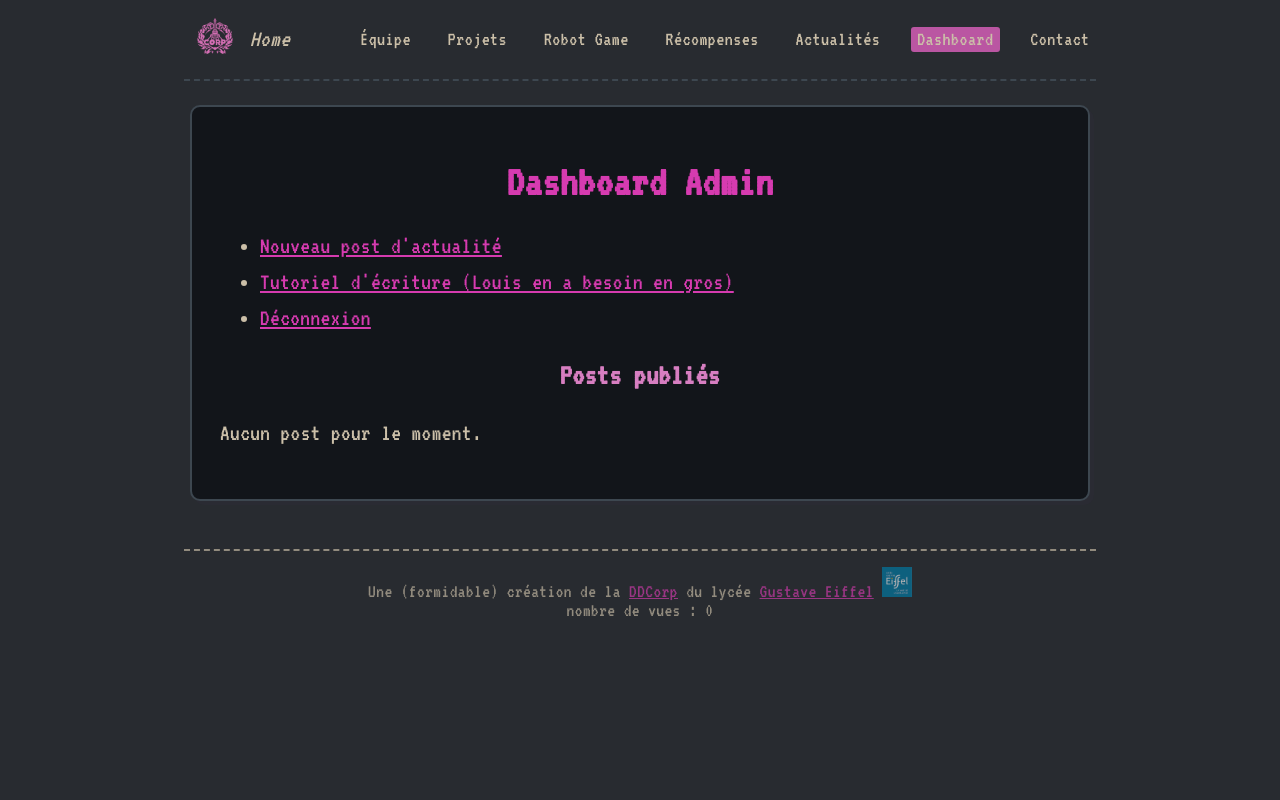
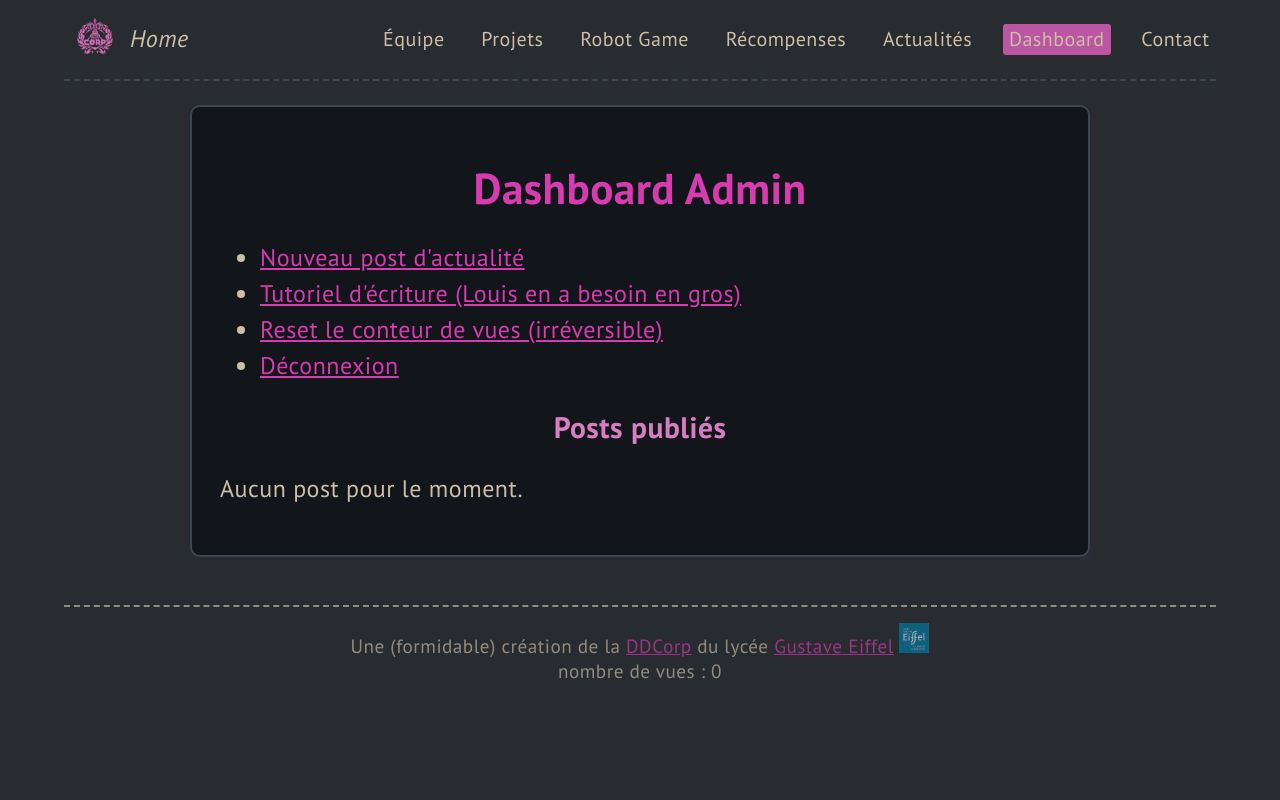
Before and after one commit to Espadia309/site-ddcorp, a Flask app: page /admin in a window 1280 px wide. Run offline with Flask 3, Linux system fonts and the light colour scheme; the visitor is signed in with stand-in values (Sample User, id 1); data that the repository does not hold is empty; some libraries are stand-ins or nearby versions.

Commit message:
added a reset views thing, changed the font, cleanup and added a button to /admin

```diff
--- a/main.py
+++ b/main.py
@@ -50,6 +50,13 @@ def get_views():
         return doc.to_dict().get("views", 0)
     return 0
 
+def reset_views():
+    ref = db.collection("site_stats").document("main")
+    ref.set(
+        {"views": 0},
+        merge=True
+    )
+
 #posts stuff (get_posts() returns a list and get_post(post_id) return a post by it's id)
 def get_posts(limit=None):
     query = db.collection("posts").order_by("created_at", direction=firestore.Query.DESCENDING)
@@ -57,7 +64,6 @@ def get_posts(limit=None):
         query = query.limit(limit)
     docs = query.stream()
     return [{"id": d.id, **d.to_dict()} for d in docs]
-
 
 def get_post(post_id):
     doc = db.collection("posts").document(post_id).get()
@@ -293,6 +299,12 @@ def delete_post(post_id):
         delete_images(post.get("images", []))
     return redirect(url_for("admin"))
 
+@app.route("/admin/reset_views", methods=["GET","POST"])
+@login_required
+def reset():
+    reset_views()
+    return redirect(url_for("admin"))
+
 @app.route("/admin/login", methods=["GET", "POST"])
 def login():
     password = None
--- a/static/css/base.css
+++ b/static/css/base.css
@@ -17,9 +17,9 @@
 }
 
 body {
-    font-family: "VT323", "Courier New", monospace;
+    font-family: "PT Sans", sans-serif;
     font-size: 1.5rem;
-    max-width: 960px;
+    max-width: 1200px;
     margin: 0 auto;
     padding: 0 1.5rem 2rem;
     color: var(--milk-panel);
--- a/templates/admin.html
+++ b/templates/admin.html
@@ -5,6 +5,7 @@
 <ul>
   <li><a href="{{ url_for('new_post') }}">Nouveau post d'actualité</a></li>
   <li><a href="{{ url_for('markdown') }}">Tutoriel d'écriture (Louis en a besoin en gros)</a></li>
+  <li><a href="{{ url_for('reset') }}">Reset le conteur de vues (irréversible)</a></li>
   <li><a href="{{ url_for('logout') }}">Déconnexion</a></li>
 </ul>
 
--- a/templates/home.html
+++ b/templates/home.html
@@ -7,6 +7,7 @@
     <li>Découvrez <a href="{{ url_for('equipe') }}">qui nous sommes</a></li>
     <li>Aprennez en plus sur nos <a href="{{ url_for('projet') }}">projets d'innovation</a></li>
     <li>Observez nos magnifiques perfommances en <a href="{{ url_for('robot') }}">robot game</a></li>
+    <li>Renseignez vous sur nos <a href="{{  url_for('actus') }}">actualitées</a></li>
     <li>Si vous avez des questions, une remarque ou que vous souhaitez nous soutenir : envoyez nous un <a href="{{ url_for('formulaire') }}">message</a> !</li>
 </ul>
 {% endblock %}
--- a/templates/sub_templates/footer.html
+++ b/templates/sub_templates/footer.html
@@ -1,7 +1,9 @@
 <footer>
     <div>
         Une (formidable) création de la <a href="https://www.instagram.com/dd_corp_lego_team/">DDCorp</a> du lycée <a href="https://lycee-gustave-eiffel.fr/">Gustave Eiffel</a>
-        <img src="{{ url_for('static', filename='images/Logo-Lycee-Gustave-Eiffel.jpg') }}" width="30" height="30" alt="Gustave Eiffel High School Logo" />
+    <a href="{{ url_for('admin') }}">
+          <img src="{{ url_for('static', filename='images/Logo-Lycee-Gustave-Eiffel.jpg') }}" width="30" height="30" alt="Gustave Eiffel High School Logo" />
+        </a>
     </div>
     <div>
         nombre de vues : {{ views }}
--- a/templates/sub_templates/head.html
+++ b/templates/sub_templates/head.html
@@ -4,7 +4,7 @@
 <link rel="icon" href="{{ url_for('static', filename='images/icon.png') }}">
 <link rel="preconnect" href="https://fonts.googleapis.com">
 <link rel="preconnect" href="https://fonts.gstatic.com" crossorigin>
-<link href="https://fonts.googleapis.com/css2?family=VT323&display=swap" rel="stylesheet">
+<link href="https://fonts.googleapis.com/css2?family=PT+Sans:ital,wght@0,400;0,700;1,400;1,700&display=swap" rel="stylesheet">
 <link rel="stylesheet" href="{{ url_for('static', filename='css/base.css') }}">
 <link rel="stylesheet" href="{{ url_for('static', filename='css/layout.css') }}">
 <link rel="stylesheet" href="{{ url_for('static', filename='css/forms.css') }}">
```
